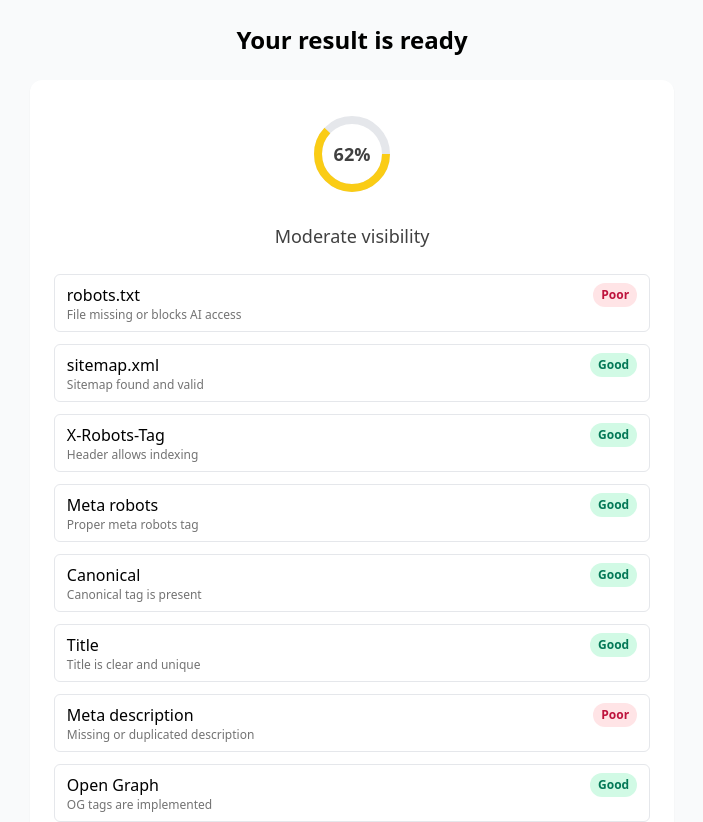
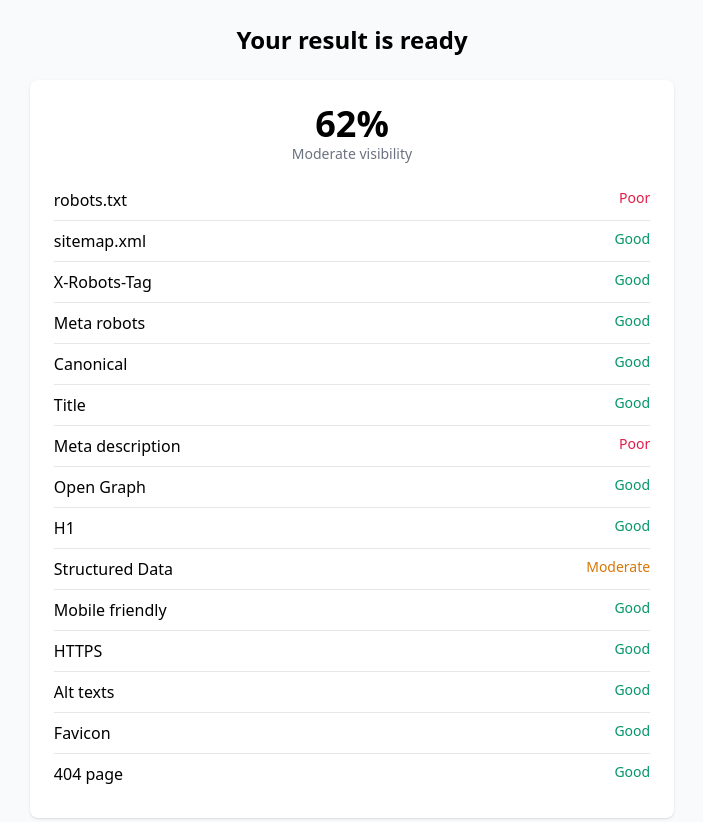
Before and after one commit to dm100usa-oss/aivcheck---main, a Next.js app: page /success in a window 1280 px wide. Shown: the top 822 px of the page, without its empty margins (288-991 px from the left). Built offline with nearby package versions, Linux system fonts and the light colour scheme.

Commit message:
Update ReportLayout.tsx

```diff
--- a/components/ReportLayout.tsx
+++ b/components/ReportLayout.tsx
@@ -1,7 +1,4 @@
 "use client";
-
-import React from "react";
-import Donut from "./Donut";
 
 export type CheckItem = {
   name: string;
@@ -21,35 +18,28 @@ export default function ReportLayout({
   items: CheckItem[];
 }) {
   return (
-    <div className="w-full max-w-2xl mx-auto bg-white rounded-xl shadow-sm p-6">
-      {mode === "pro" && score !== undefined && (
+    <div className="rounded-lg bg-white shadow p-6">
+      {score !== undefined && (
         <div className="mb-6 text-center">
-          <Donut value={score} />
-          <p className="mt-3 text-lg font-medium text-neutral-700">
-            {interpretation}
-          </p>
+          <div className="text-4xl font-bold">{score}%</div>
+          <div className="text-sm text-gray-500">{interpretation}</div>
         </div>
       )}
 
-      <ul className="space-y-3">
+      <ul className="space-y-2">
         {items.map((item, i) => (
           <li
             key={i}
-            className="flex items-start justify-between rounded-md border px-3 py-2"
+            className="flex justify-between items-start border-b pb-2 last:border-0"
           >
-            <div>
-              <p className="font-medium">{item.name}</p>
-              {mode === "pro" && item.explanation && (
-                <p className="text-xs text-neutral-500">{item.explanation}</p>
-              )}
-            </div>
+            <span className="font-medium">{item.name}</span>
             <span
-              className={`ml-4 inline-flex items-center rounded-full px-2 py-1 text-xs font-semibold ${
+              className={`text-sm ${
                 item.status === "Good"
-                  ? "bg-emerald-100 text-emerald-700"
+                  ? "text-emerald-600"
                   : item.status === "Moderate"
-                  ? "bg-amber-100 text-amber-700"
-                  : "bg-rose-100 text-rose-700"
+                  ? "text-amber-600"
+                  : "text-rose-600"
               }`}
             >
               {item.status}
```
